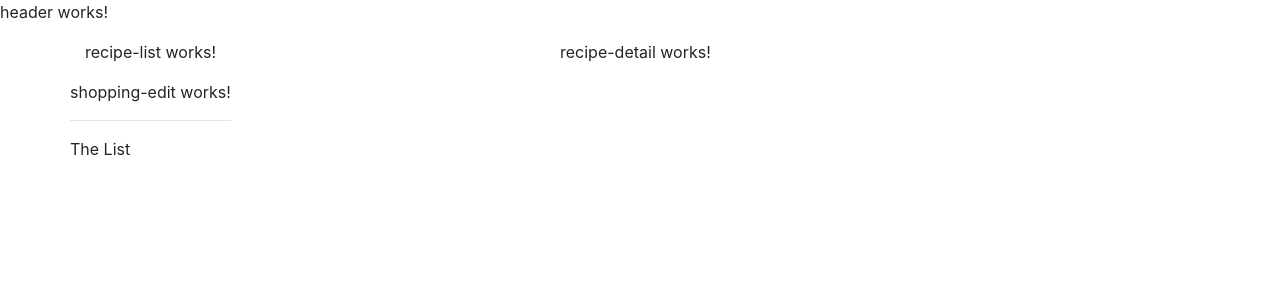
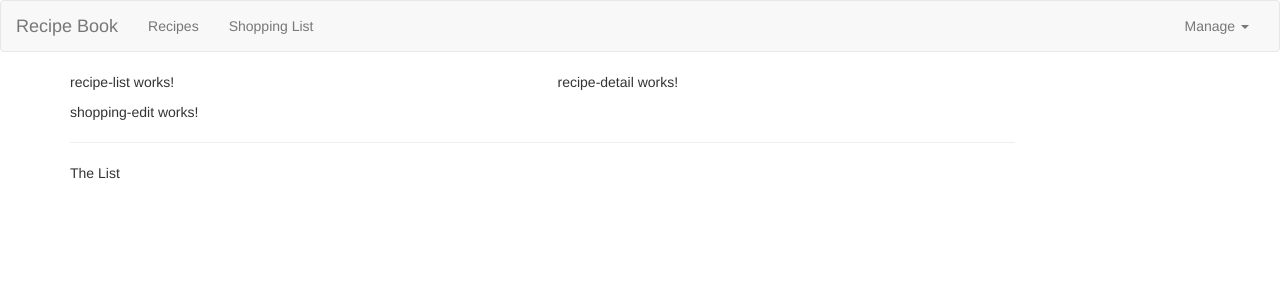
Before and after one commit to superernie77/angular-course-project, an Angular app: page / in a window 1280 px wide. Shown: the top 300 px of the page. Built offline with nearby package versions, Linux system fonts and the light colour scheme.

Commit message:
changed bootstrap to 3.3.7 and added navigation header

```diff
--- a/package.json
+++ b/package.json
@@ -20,7 +20,7 @@
     "@angular/platform-browser": "~7.0.0",
     "@angular/platform-browser-dynamic": "~7.0.0",
     "@angular/router": "~7.0.0",
-    "bootstrap": "^4.1.3",
+    "bootstrap": "^3.3.7",
     "core-js": "^2.5.4",
     "rxjs": "~6.3.3",
     "zone.js": "~0.8.26"
--- a/src/app/app.component.html
+++ b/src/app/app.component.html
@@ -1,7 +1,7 @@
 <app-header></app-header>
-<div class="container" >
-  <div class="row" >
-    <div class="col-md-12" >
+<div class="container">
+  <div class="row">
+    <div class="col-md-12">
       <app-recipes></app-recipes>
       <app-shopping-list></app-shopping-list>
     </div>
--- a/src/app/header/header.component.html
+++ b/src/app/header/header.component.html
@@ -1,3 +1,23 @@
-<p>
-  header works!
-</p>
+<nav class="navbar navbar-default">
+  <div class="container-fluid">
+    <div class="navbar-header">
+      <a href="#" class="navbar-brand">Recipe Book</a>
+    </div>
+
+    <div class="collapse navbar-collapse">
+      <ul class="nav navbar-nav">
+        <li><a href="#">Recipes</a></li>
+        <li><a href="#">Shopping List</a></li>
+      </ul>
+      <ul class="nav navbar-nav navbar-right">
+        <li class="dropdown">
+          <a href="#" class="dropdown-toggle" role="button">Manage <span class="caret"></span></a>
+          <ul class="dropdown-menu">
+              <li><a href="#">Save Data</a></li>
+              <li><a href="#">Fetch Data</a></li>
+          </ul>
+        </li>
+      </ul>
+    </div>
+  </div>
+</nav>
--- a/src/app/shopping-list/shopping-list.component.html
+++ b/src/app/shopping-list/shopping-list.component.html
@@ -1,8 +1,7 @@
 <div class="row">
-<div class="col-xs-10">
-  <app-shopping-edit></app-shopping-edit>
-  <hr>
-  <p>The List</p>
+  <div class="col-xs-10">
+    <app-shopping-edit></app-shopping-edit>
+    <hr>
+    <p>The List</p>
+  </div>
 </div>
-
-</div>
--- a/src/app/shopping-list/shopping-list.component.ts
+++ b/src/app/shopping-list/shopping-list.component.ts
@@ -1,4 +1,5 @@
 import { Component, OnInit } from '@angular/core';
+import { Recipe } from '../recipes/recipe.model';
 
 @Component({
   selector: 'app-shopping-list',
@@ -7,6 +8,8 @@
 })
 export class ShoppingListComponent implements OnInit {
 
+  recipes: Recipe[] = [];
+
   constructor() { }
 
   ngOnInit() {
```
Also changed, not shown: src/app/recipes/recipe.model.ts (added, +11 -0 lines), src/app/recipes/recipes.component.html (indentation only), 1 other file (tests, documents, lock files or other folders).
